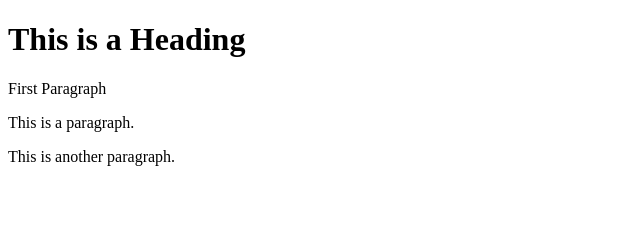
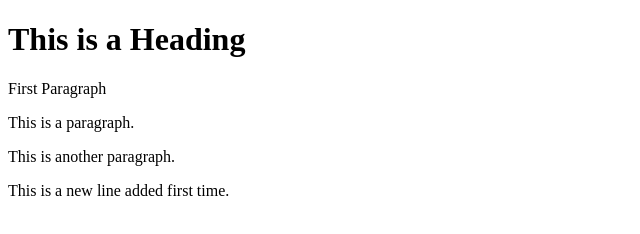
Before and after one commit to adityan93/learning-git, a plain HTML site: page index.html in a window 1280 px wide. Shown: the whole page, without its empty margins (0-640 px from the left). Drawn offline with Linux system fonts and the light colour scheme.

Commit message:
LOCAL:First commit

```diff
--- a/index.html
+++ b/index.html
@@ -10,5 +10,6 @@
 	<p>First Paragraph</p>
    <p>This is a paragraph.</p>
    <p>This is another paragraph.</p>
+This is a new line added first time.
 </body>
 </html>
```
